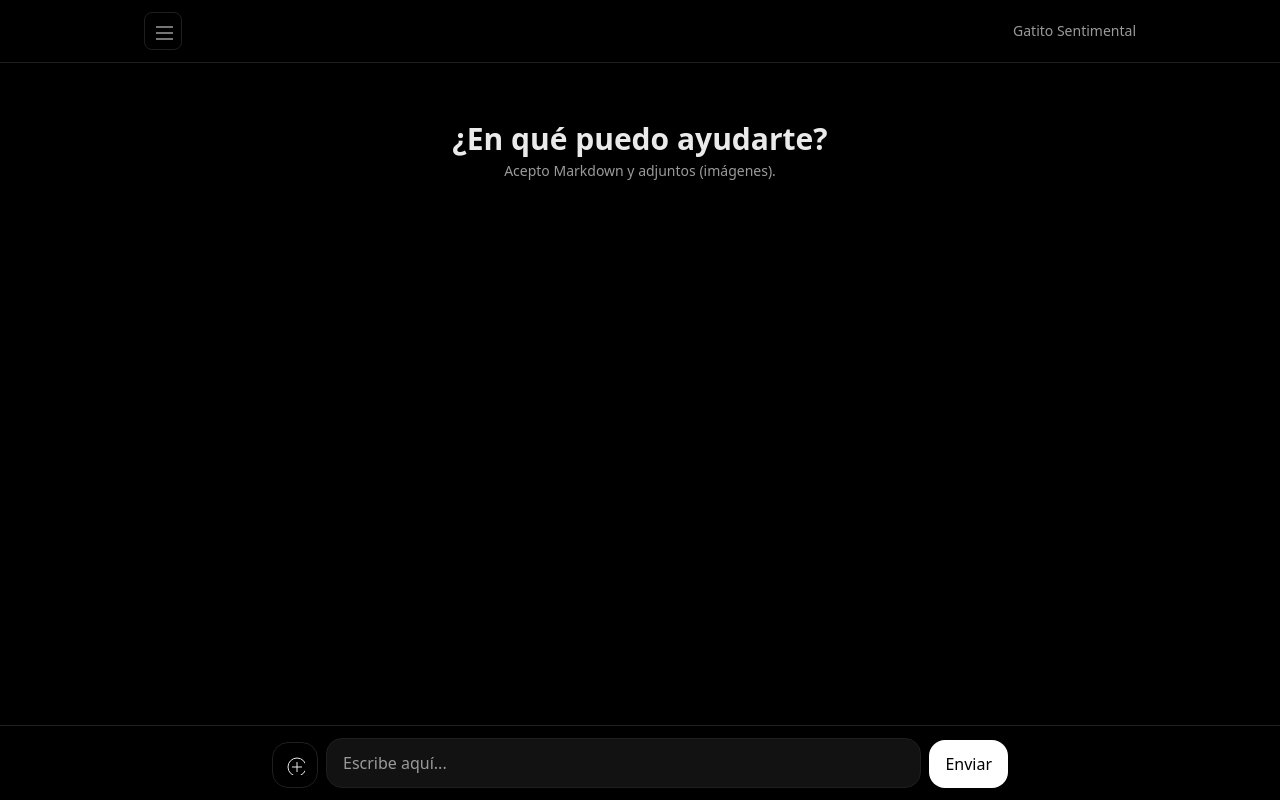
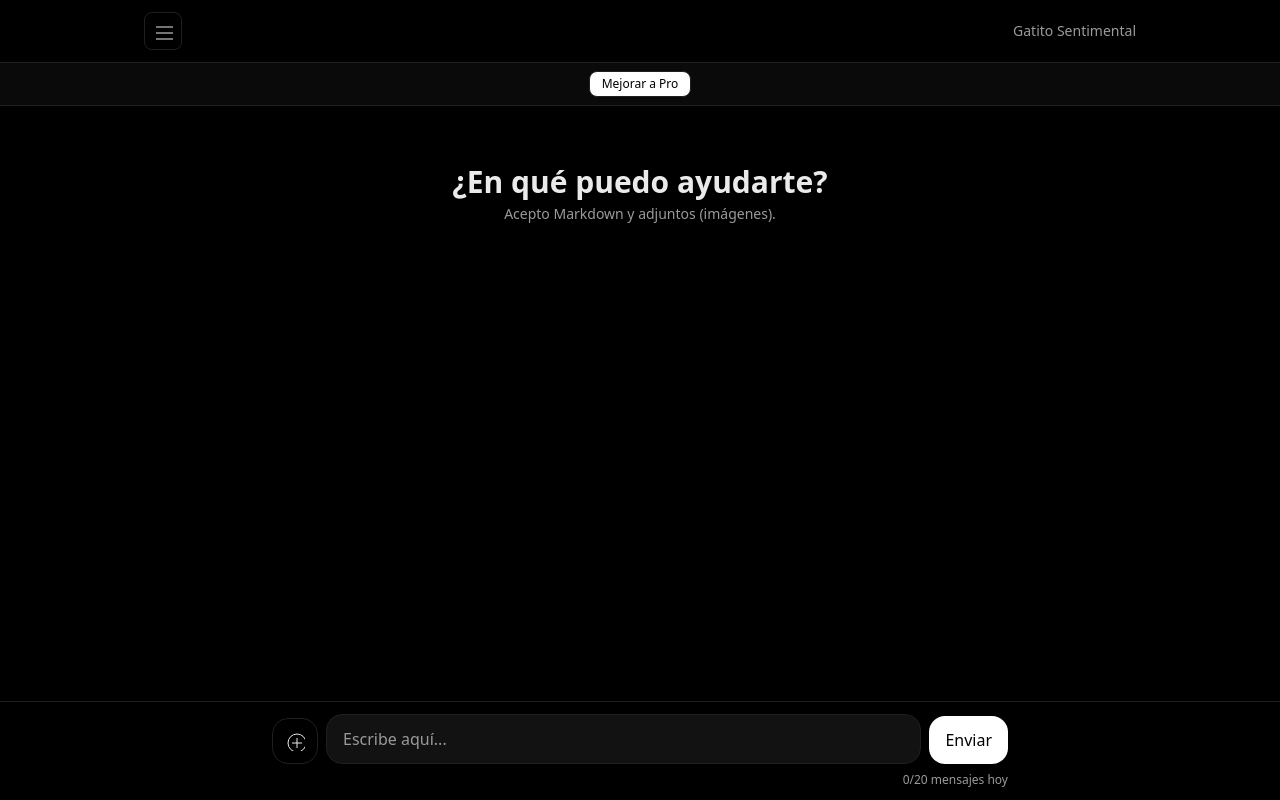
Before and after one commit to editorTK/LLM, a Flask app: page / in a window 1280 px wide. Run offline with Flask 3, Linux system fonts and the light colour scheme; some libraries are stand-ins or nearby versions.

Commit message:
refactor: streamline upgrade entry

```diff
--- a/static/main.js
+++ b/static/main.js
@@ -67,6 +67,16 @@ const deleteText = $("#deleteText");
 const cancelDeleteBtn = $("#cancelDeleteBtn");
 const confirmDeleteBtn = $("#confirmDeleteBtn");
 
+// Billing / Planes
+const plansModal = $("#plansModal");
+const plansOverlay = $("#plansOverlay");
+const closePlans = $("#closePlans");
+const openProCTA = $("#openProCTA");
+const upgradeBanner = $("#upgradeBanner");
+const accountBadge = $("#accountBadge");
+const limitToast = $("#limitToast");
+const usageHint = $("#usageHint");
+
 //////////////////////////////
 // Markdown seguro         //
 //////////////////////////////
@@ -104,6 +114,92 @@ const state = {
   prefs: { call_you: "", style: "" },
   messages: [],            // arr de {role, content}, primer elemento siempre "system"
   chatToDelete: null       // chat seleccionado para eliminar
+};
+
+//////////////////////////////
+// Entitlements (mock)     //
+//////////////////////////////
+
+const ENT_KEY = "app:entitlements";
+const defaultEntitlements = { plan: "starter", daily_msg_limit: 20, used_today: 0 };
+let mockEntitlements = loadEntitlements();
+
+function loadEntitlements() {
+  try {
+    const raw = localStorage.getItem(ENT_KEY);
+    return raw ? { ...defaultEntitlements, ...JSON.parse(raw) } : { ...defaultEntitlements };
+  } catch { return { ...defaultEntitlements }; }
+}
+
+function saveEntitlements() {
+  try { localStorage.setItem(ENT_KEY, JSON.stringify(mockEntitlements)); } catch {}
+}
+
+function updatePlanBadge() {
+  if (!accountBadge) return;
+  accountBadge.textContent = `Plan actual: ${mockEntitlements.plan === "pro" ? "Pro" : "Starter"}`;
+  if (mockEntitlements.plan === "pro") {
+    accountBadge.classList.add("bg-white", "text-black");
+  } else {
+    accountBadge.classList.remove("bg-white", "text-black");
+  }
+}
+
+function updateUpgradeBanner() {
+  if (!upgradeBanner) return;
+  if (mockEntitlements.plan === "starter") upgradeBanner.classList.remove("hidden");
+  else upgradeBanner.classList.add("hidden");
+}
+
+function updateUsage() {
+  if (usageHint) usageHint.textContent = `${mockEntitlements.used_today}/${mockEntitlements.daily_msg_limit} mensajes hoy`;
+  if (!limitToast) return;
+  if (mockEntitlements.plan === "starter" && mockEntitlements.used_today >= mockEntitlements.daily_msg_limit) {
+    limitToast.classList.remove("hidden");
+  } else {
+    limitToast.classList.add("hidden");
+  }
+}
+
+function updateProLocks() {
+  document.querySelectorAll('[data-pro]').forEach(el => {
+    const lock = el.querySelector('.lock-icon');
+    if (mockEntitlements.plan === 'pro') {
+      el.classList.remove('pro-locked');
+      el.removeAttribute('data-tooltip');
+      lock?.classList.add('hidden');
+    } else {
+      el.classList.add('pro-locked');
+      el.setAttribute('data-tooltip','Disponible en Pro');
+      lock?.classList.remove('hidden');
+    }
+  });
+}
+
+function renderBillingUI() {
+  updatePlanBadge();
+  updateUpgradeBanner();
+  updateUsage();
+  updateProLocks();
+}
+
+function openPlansModal() {
+  plansModal?.classList.remove('hidden');
+  setTimeout(() => plansModal?.querySelector('button, [href], input, textarea, [tabindex]')?.focus(), 0);
+}
+function closePlansModal() { plansModal?.classList.add('hidden'); }
+
+// Helpers para pruebas en consola
+window.__setPlan = (p) => {
+  if (p !== 'starter' && p !== 'pro') return;
+  mockEntitlements.plan = p;
+  saveEntitlements();
+  renderBillingUI();
+};
+window.__setUsed = (n) => {
+  mockEntitlements.used_today = Math.max(0, Number(n) || 0);
+  saveEntitlements();
+  renderBillingUI();
 };
 
 //////////////////////////////
@@ -491,6 +587,24 @@ window.addEventListener("DOMContentLoaded", async () => {
   chatSearchEl?.addEventListener("input", (e)=> renderChatList(e.target.value));
   newChatBtn?.addEventListener("click", newChat);
 
+  // Planes / Suscripciones
+  openProCTA?.addEventListener("click", () => console.info("TODO: integrar Stripe"));
+  plansOverlay?.addEventListener("click", closePlansModal);
+  closePlans?.addEventListener("click", closePlansModal);
+  document.addEventListener("keydown", (e) => {
+    if (e.key === "Escape" && !plansModal.classList.contains("hidden")) closePlansModal();
+  });
+  document.querySelectorAll('[data-action="upgrade"]').forEach(btn => btn.addEventListener('click', openPlansModal));
+  limitToast?.querySelector('[data-action="dismiss"]')?.addEventListener('click', () => limitToast.classList.add('hidden'));
+  document.querySelectorAll('[data-pro]').forEach(el => {
+    el.addEventListener('click', (ev) => {
+      if (mockEntitlements.plan !== 'pro') { ev.preventDefault(); openPlansModal(); }
+    });
+  });
+
+  renderBillingUI();
+  console.log(`[billing-ui] plan: ${mockEntitlements.plan} | used_today: ${mockEntitlements.used_today}/${mockEntitlements.daily_msg_limit} | modales: ok | banners: ok | toasts: ok`);
+
   // Adjuntos
   uploadImgBtn?.addEventListener("click", () => fileInput.click());
   fileInput?.addEventListener("change", async (e) => {
@@ -576,6 +690,10 @@ form?.addEventListener("submit", async (e) => {
   if (!text) return;
 
   if (!state.currentChatId) newChat();
+
+  mockEntitlements.used_today++;
+  saveEntitlements();
+  renderBillingUI();
 
   const img = state.pendingImage;
   addUserBubble(text, img?.preview || null, img?.name);
--- a/static/styles.css
+++ b/static/styles.css
@@ -38,3 +38,62 @@
 .msg--assistant { background: #121212; }
 
 /* ---- IMPORTANTE: Se eliminó todo lo relativo a "píldoras" y búsquedas ---- */
+
+/* Botones base */
+.btn-primary {
+  background: #fff;
+  color: #000;
+  border: 1px solid #1f1f1f;
+  border-radius: 0.5rem;
+  padding: 0.25rem 0.75rem;
+  font-weight: 500;
+}
+.btn-primary:hover { background: rgba(255,255,255,0.9); }
+
+.btn-ghost {
+  background: transparent;
+  color: inherit;
+  border: 1px solid #1f1f1f;
+  border-radius: 0.5rem;
+  padding: 0.25rem 0.75rem;
+}
+.btn-ghost:hover { background: rgba(255,255,255,0.1); }
+
+/* Toast genérico */
+.toast {
+  position: fixed;
+  left: 50%;
+  bottom: 6rem;
+  transform: translateX(-50%);
+  background: #121212;
+  border: 1px solid #1f1f1f;
+  border-radius: 1rem;
+  padding: 12px 16px;
+  box-shadow: 0 4px 12px rgba(0,0,0,0.5);
+  z-index: 60;
+}
+
+/* Bloqueo Pro */
+.pro-locked {
+  opacity: 0.6;
+  cursor: not-allowed;
+}
+
+/* Tooltip sencillo */
+[data-tooltip] { position: relative; }
+[data-tooltip]:hover::after {
+  content: attr(data-tooltip);
+  position: absolute;
+  bottom: 100%;
+  left: 50%;
+  transform: translateX(-50%);
+  background: #121212;
+  color: #eaeaea;
+  border: 1px solid #1f1f1f;
+  border-radius: 0.5rem;
+  padding: 2px 6px;
+  font-size: 0.75rem;
+  white-space: nowrap;
+  margin-bottom: 4px;
+  z-index: 70;
+}
--- a/templates/index.html
+++ b/templates/index.html
@@ -49,6 +49,11 @@
       </div>
     </header>
 
+    <!-- Upgrade banner -->
+    <div id="upgradeBanner" class="hidden bg-ink border-b border-line px-4 py-2 flex justify-center">
+      <button data-action="upgrade" class="btn-primary text-xs">Mejorar a Pro</button>
+    </div>
+
     <!-- Lateral (drawer) -->
 <aside id="sidebar" class="fixed inset-y-0 left-0 w-80 max-w-[85%] bg-black border-r border-line z-40 translate-x-[-100%] transition-transform">
   <div class="h-full flex flex-col">
@@ -61,6 +66,7 @@
           <svg xmlns="http://www.w3.org/2000/svg" class="h-4 w-4" fill="none" stroke="currentColor"><path d="M6 6l12 12M18 6L6 18"/></svg>
         </button>
       </div>
+      <div id="accountBadge" class="mt-2 inline-block px-2 py-1 text-xs rounded-full border border-line">Plan actual: Starter</div>
       <div class="mt-3">
         <input id="chatSearch" type="text" placeholder="Buscar chats…" class="w-full rounded-lg bg-pane border border-line px-3 py-2 text-sm placeholder-sub">
       </div>
@@ -84,6 +90,14 @@
       <div id="chat" class="max-w-3xl mx-auto px-4 py-6 space-y-4"></div>
     </main>
 
+    <div id="limitToast" class="toast hidden text-sm">
+      <p class="mb-2 text-center">Alcanzaste tu límite diario en Starter. Mejora a Pro para seguir usando el asistente.</p>
+      <div class="flex justify-center gap-2 text-xs">
+        <button data-action="upgrade" class="btn-primary">Mejorar a Pro</button>
+        <button data-action="dismiss" class="btn-ghost">Entendido</button>
+      </div>
+    </div>
+
     <!-- Composer -->
     <footer class="sticky bottom-0 bg-black border-t border-line">
       <div class="max-w-3xl mx-auto px-4 py-3">
@@ -101,6 +115,8 @@
             Enviar
           </button>
         </form>
+
+        <div id="usageHint" class="mt-2 text-right text-xs text-sub">0/20 mensajes hoy</div>
 
         <!-- Previsualización de adjunto -->
         <div id="attachRow" class="mt-2 hidden">
@@ -133,6 +149,16 @@
             </button>
             <input id="fileInput" type="file" accept="image/*" class="hidden" />
             <div id="uploadNote" class="text-xs text-sub mt-2">La imagen se adjuntará al próximo mensaje.</div>
+          </div>
+          <div class="mt-3 space-y-2">
+            <button data-pro class="w-full rounded-lg border border-line bg-pane px-3 py-2 text-sm flex items-center gap-2 pro-locked" data-tooltip="Disponible en Pro">
+              <svg xmlns="http://www.w3.org/2000/svg" class="h-4 w-4 lock-icon" fill="none" stroke="currentColor"><path d="M4 9V7a4 4 0 118 0v2M4 9h8v5H4z"/></svg>
+              <span>Memoria avanzada</span>
+            </button>
+            <button data-pro class="w-full rounded-lg border border-line bg-pane px-3 py-2 text-sm flex items-center gap-2 pro-locked" data-tooltip="Disponible en Pro">
+              <svg xmlns="http://www.w3.org/2000/svg" class="h-4 w-4 lock-icon" fill="none" stroke="currentColor"><path d="M4 9V7a4 4 0 118 0v2M4 9h8v5H4z"/></svg>
+              <span>Acciones rápidas</span>
+            </button>
           </div>
         </div>
       </div>
@@ -181,6 +207,45 @@
     </div>
   </div>
 
+  <!-- Modal Planes -->
+  <div id="plansModal" class="fixed inset-0 z-50 hidden">
+    <div id="plansOverlay" class="absolute inset-0 bg-black/60 backdrop-blur-sm"></div>
+    <div class="absolute inset-0 flex items-center justify-center p-4">
+      <div class="w-full max-w-3xl rounded-2xl border border-line bg-ink p-6">
+        <div class="flex items-start justify-between mb-6">
+          <h2 class="text-xl font-semibold">Planes y precios</h2>
+          <button id="closePlans" class="p-2 rounded-lg border border-line hover:bg-pane" aria-label="Cerrar">
+            <svg xmlns="http://www.w3.org/2000/svg" class="h-4 w-4" fill="none" stroke="currentColor"><path d="M6 6l12 12M18 6L6 18"/></svg>
+          </button>
+        </div>
+        <div class="grid gap-4 sm:grid-cols-2">
+          <div class="p-4 border border-line rounded-2xl">
+            <h3 class="font-medium mb-2">Starter</h3>
+            <ul class="text-sm space-y-1 mb-4 list-disc list-inside">
+              <li>20 mensajes/día</li>
+              <li>Sin memoria avanzada</li>
+              <li>Adjuntos ≤1MB</li>
+            </ul>
+            <div class="text-lg font-semibold mb-4">Gratis</div>
+            <button class="btn-ghost w-full" disabled>Plan actual</button>
+          </div>
+          <div class="p-4 border border-line rounded-2xl">
+            <h3 class="font-medium mb-2">Pro</h3>
+            <ul class="text-sm space-y-1 mb-4 list-disc list-inside">
+              <li>Memoria avanzada</li>
+              <li>Acciones rápidas</li>
+              <li>Adjuntos 8MB</li>
+              <li>Resúmenes automáticos</li>
+              <li>Estilos y alias</li>
+            </ul>
+            <div class="text-lg font-semibold mb-4">$12/mes</div>
+            <button id="openProCTA" class="btn-primary w-full">Suscribirse a Pro</button>
+          </div>
+        </div>
+      </div>
+    </div>
+  </div>
+
   <!-- JS principal -->
   <script type="module" src="{{ url_for('static', filename='main.js') }}"></script>
 </body>
```
Lines whose indentation alone changed are shown as unchanged.
